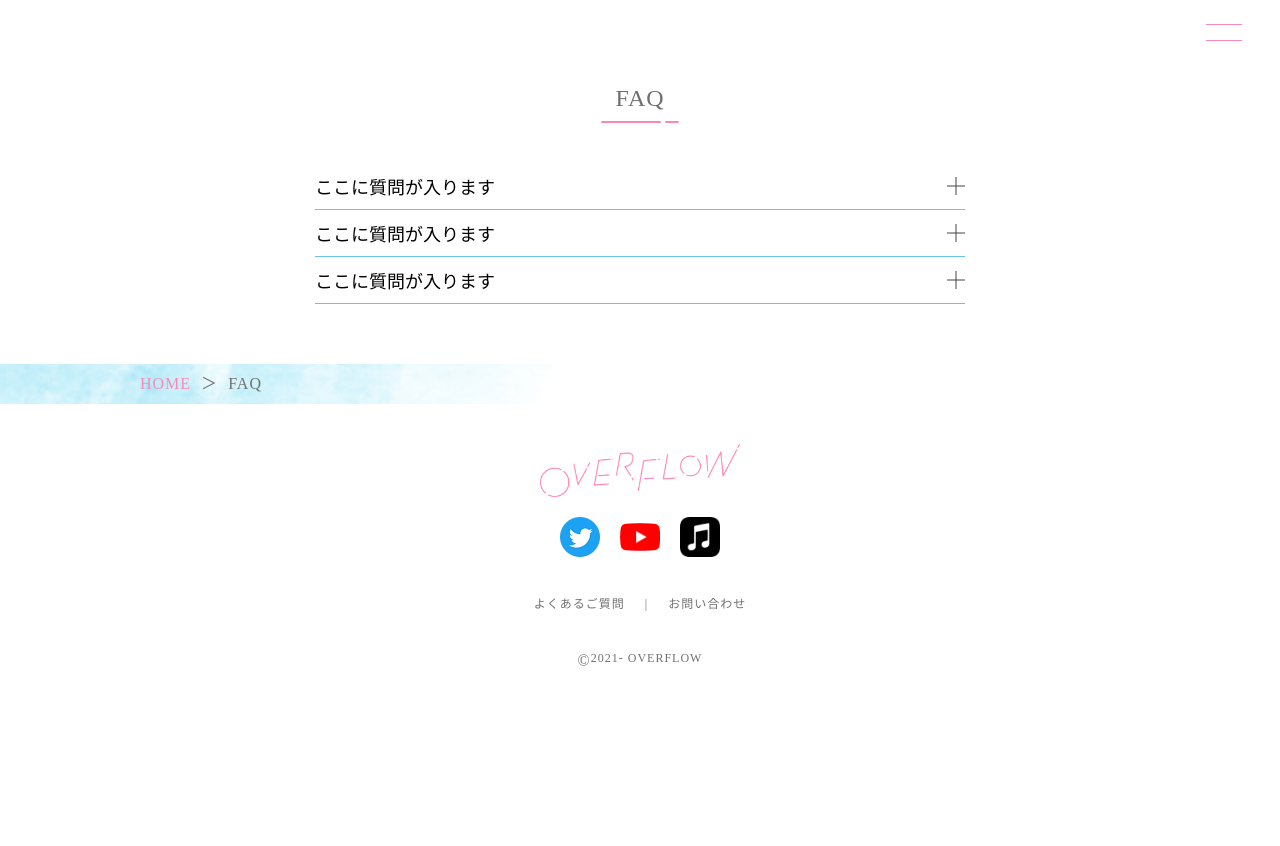
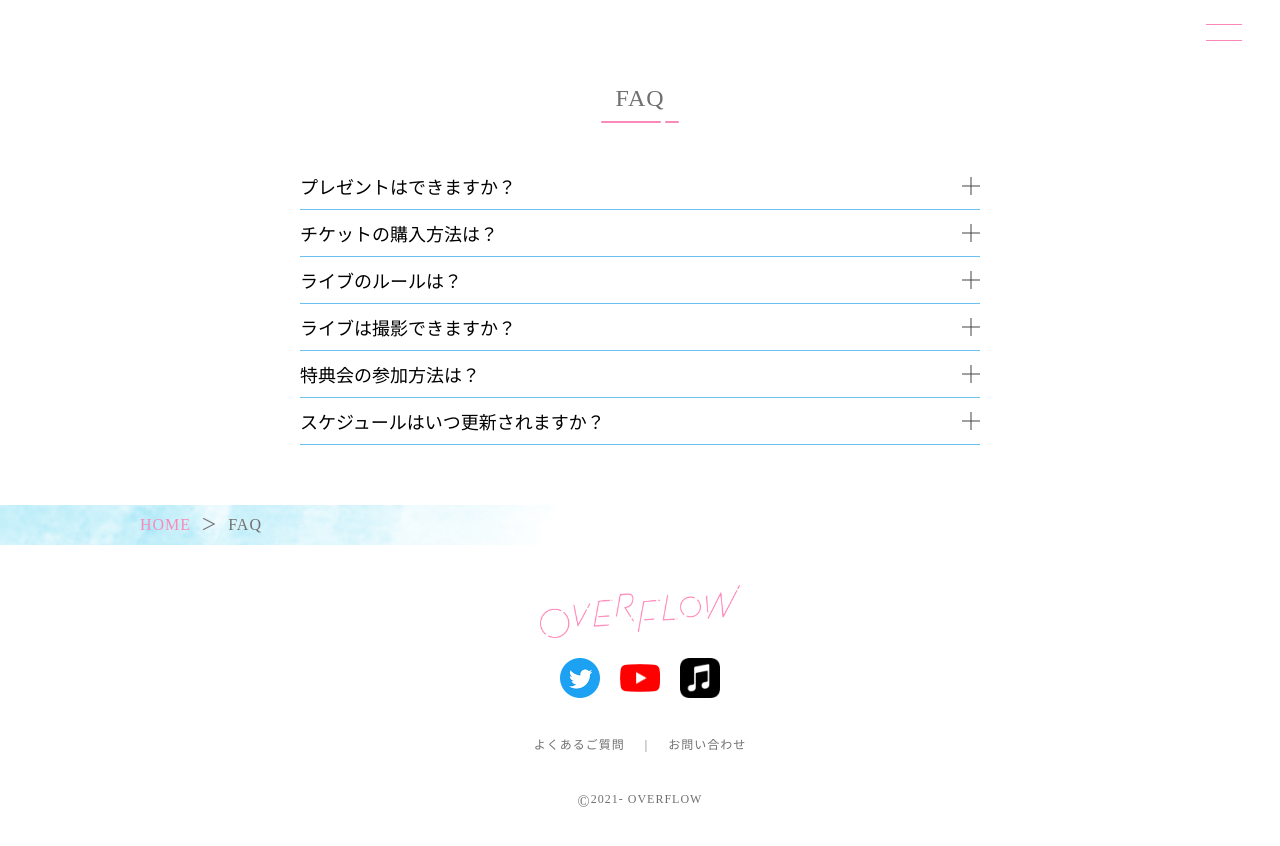
Before and after one commit to Junscana/overflowhp, a Nuxt app: page /faq in a window 1280 px wide. Shown: the top 846 px of the page. Before the commit the page ends 800 px from the top, so only its background shows below. Built offline with nearby package versions, Linux system fonts and the light colour scheme; a web font is replaced by a local one.

Commit message:
【Faq】Fix：FAQ情報修正、追加

```diff
--- a/pages/faq/index.vue
+++ b/pages/faq/index.vue
@@ -24,7 +24,7 @@
               @before-leave="beforeLeave"
               @leave="leave"
             >
-              <p v-show="isOpen[index]" v-text="item.content" class="accordion__inner__item__content topSlide" />
+            <p v-show="isOpen[index]" class="accordion__inner__item__content topSlide">{{ item.content }}<span v-if="item.hasTextLink" class="text-link"><nuxt-link :to="item.textLink">{{ item.linkText }}</nuxt-link></span></p>
             </transition>
           </li>
         </ul>
@@ -70,30 +70,52 @@ export default {
     getContents () {
       const data = [
         {
-          title: 'ここに質問が入ります',
-          content: 'ここに回答が入ります。ここに回答が入ります。ここに回答が入ります。ここに回答が入ります。ここに回答が入ります。'
+          title: 'プレゼントはできますか？',
+          content: 'プレゼントは事前にプレゼント可能の告知が出ている定期公演、主催ライブのみ可能です。メンバーへの直接のお渡しはお断りしております。物販スタッフまでお渡しください。プレゼントできないものもございますので、［物販・特典会レギュレーションとイベント参加に関する注意事項］を合わせてご確認ください。',
+          hasTextLink: true,
+          textLink: '/information/',
+          linkText: '［物販・特典会レギュレーションとイベント参加に関する注意事項］'
         },
         {
-          title: 'ここに質問が入ります',
-          content: 'ここに回答が入ります。ここに回答が入ります。ここに回答が入ります。ここに回答が入ります。'
+          title: 'チケットの購入方法は？',
+          content: 'ライブごとに異なります。\nOVERFLOW公式Twitterにてライブ予定とチケット購入リンクを随時告知しております。またOVERFLOW公式ホームページのスケジュールページからも、ライブごとに購入リンクを記載しております。そちらもご参考ください。',
+          hasTextLink: false
         },
         {
-          title: 'ここに質問が入ります',
-          content: 'ここに回答が入ります。ここに回答が入ります。ここに回答が入ります。ここに回答が入ります。ここに回答が入ります。ここに回答が入ります。ここに回答が入ります。ここに回答が入ります。'
+          title: 'ライブのルールは？',
+          content: '会場やイベントによりルールが異なります。それぞれのルールに従ってご参加ください。また、OVERFLOWの観覧ルールなどは［物販・特典会レギュレーションとイベント参加に関する注意事項］のページにまとめておりますのでご確認ください。',
+          hasTextLink: true,
+          textLink: '/information/',
+          linkText: '［物販・特典会レギュレーションとイベント参加に関する注意事項］'
+        },
+        {
+          title: 'ライブは撮影できますか？',
+          content: '原則撮影は禁止です。撮影可能の際は公式Twitterより告知します。',
+          hasTextLink: false
+        },
+        {
+          title: '特典会の参加方法は？',
+          content: '①参加には特典券が必要です。(a),(b)どちらの方法でも入手できます。\n(a)チェキ券を購入する→物販購入列へお並びください。グッズもこちらで購入できます。\n(b)グッズ特典券で参加する→グッズ購入2000円毎にお渡しする『グッズ購入特典券』を集めて特典会に参加することもできます。(1枚→写メ、2枚→サインなしチェキ、3枚→サイン有りチェキ、4枚→30秒動画or集合チェキ)\n\n②特典会列に並び、撮影。\n・1度に複数枚券を出すことはできません。\n1枚使用後に特典会列に並び直しをお願いします。\n・チェキ、グッズ購入特典券、入場特典券など、どの種類の券も同じ列にお並びください。\n・チェキ、写メ共にメンバーのみでの撮影も可能です。\n・その他［物販・特典会レギュレーションとイベント参加に関する注意事項］をご確認ください。',
+          hasTextLink: true,
+          textLink: '/information/',
+          linkText: '［物販・特典会レギュレーションとイベント参加に関する注意事項］'
+        },
+        {
+          title: 'スケジュールはいつ更新されますか？',
+          content: 'スケジュール更新は随時変更、追加します。予告なしに変更、追加がある場合や、Twitterの告知と前後する場合もございますので、予めご了承ください。',
+          hasTextLink: false
         }
       ]
       return data
     }
   },
   methods: {
-    // メニューを開閉する
     handleToggle (index) {
       if (!this.isOpen[index]) {
         this.isOpen = Array(this.getContents.length).fill(false)
       }
       this.isOpen.splice(index, 1, !this.isOpen[index])
     },
-    // スライド開閉要素の高さ取得
     beforeEnter (el) {
       el.style.height = '0'
     },
@@ -111,7 +133,7 @@ export default {
 </script>
 
 <style lang="scss" scoped>
-.accordion__inner__item{
+.accordion__inner__item {
   margin: 0 1.5rem;
   border-top: 1px solid #6AC0F0;
   box-sizing: border-box;
@@ -166,9 +188,9 @@ export default {
 .accordion__inner__item__content {
   padding: 1.5rem 0 0;
   border-top: 1px solid #6AC0F0;
-
   transition: height 0.3s ease-in-out;
   overflow: hidden;
+  white-space: pre-wrap;
 }
 
 .topSlide {
@@ -186,9 +208,22 @@ export default {
   animation-fill-mode: both;
 }
 
-@media screen and (min-width: 768px) {
+.text-link {
+  display: block;
+  margin-top: 1rem;
+
+  a {
+    color: #0066c0;
+  }
+}
+
+@media screen and (min-width: 769px) {
   .page-body {
     max-width: 68rem;
   }
+
+  .accordion__inner__item {
+    margin: 0;
+  }
 }
 </style>
```
